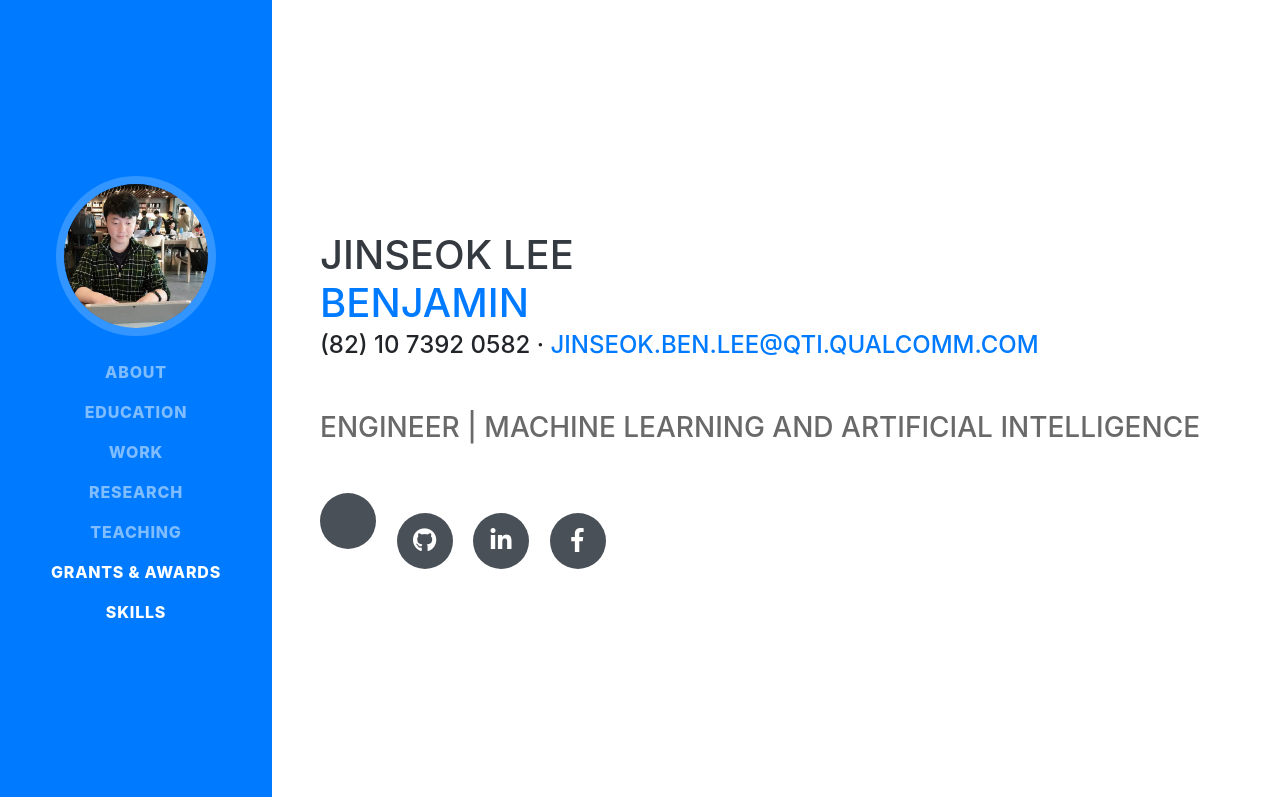
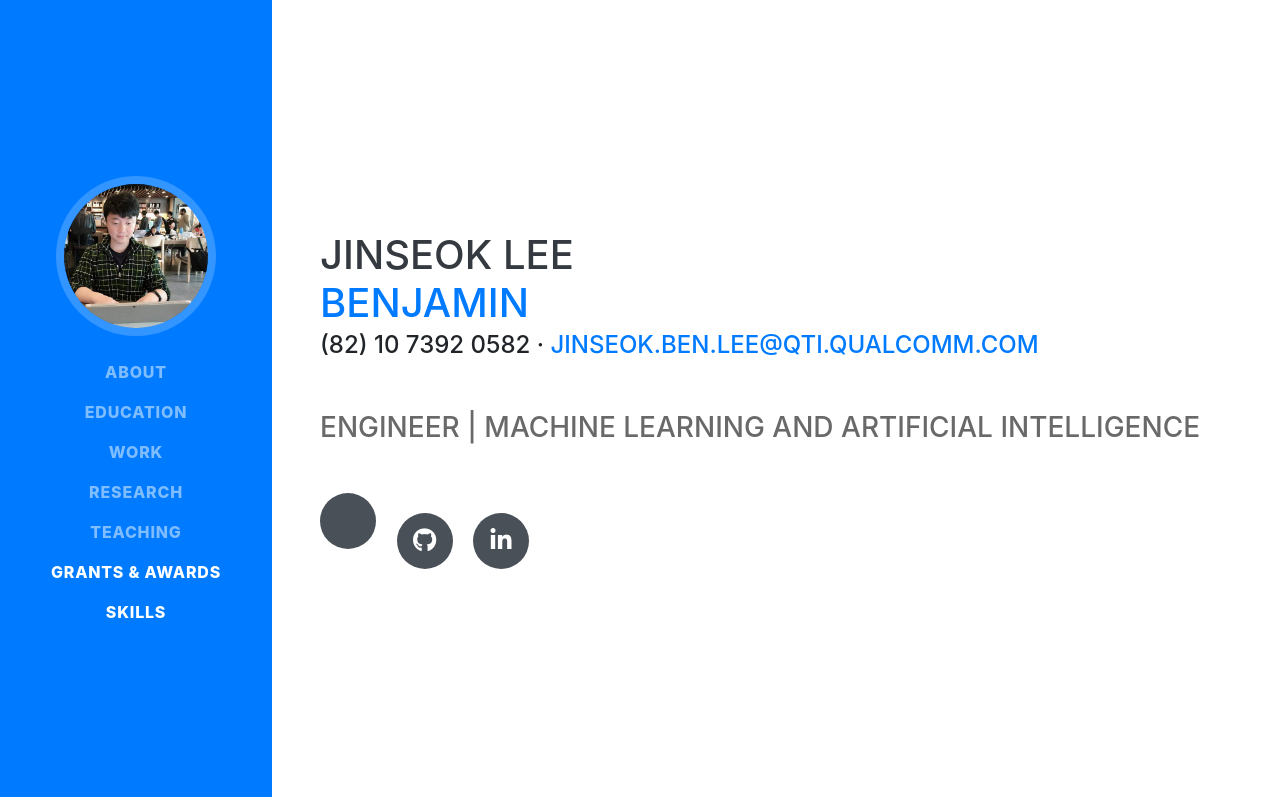
Before and after one commit to JSLBen/jslben.github.io, a website with bundled scripts: page index.html in a window 1280 px wide. Shown: the top 797 px of the page. Built offline with nearby package versions, Linux system fonts and the light colour scheme; some icons are missing; a web font is replaced by a local one.

Commit message:
minor update

```diff
--- a/index.html
+++ b/index.html
@@ -92,9 +92,6 @@
           <a href="https://www.linkedin.com/in/jslben">
             <i class="fab fa-linkedin-in"></i>
           </a>
-          <a href="https://www.facebook.com/jslben">
-            <i class="fab fa-facebook-f"></i>
-          </a>
           <!--
           <a href="#">
             <i class="fab fa-twitter"></i>
```
